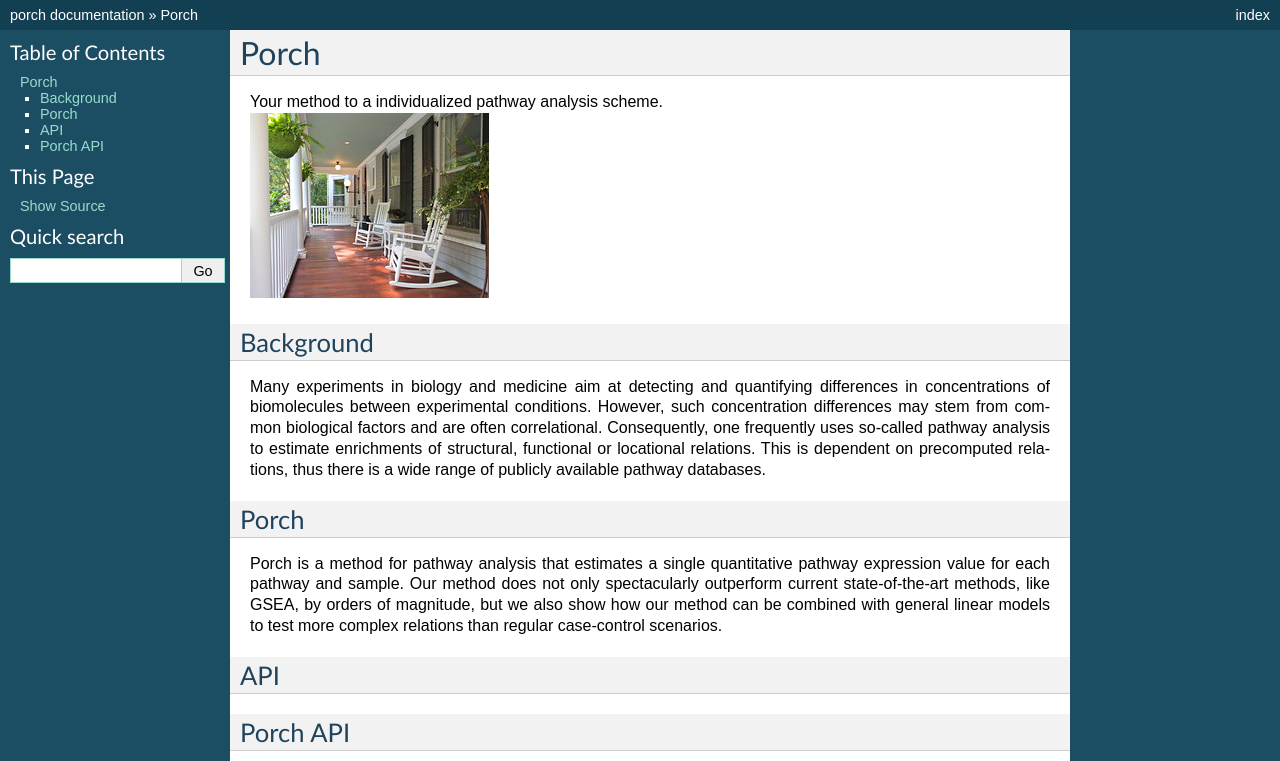
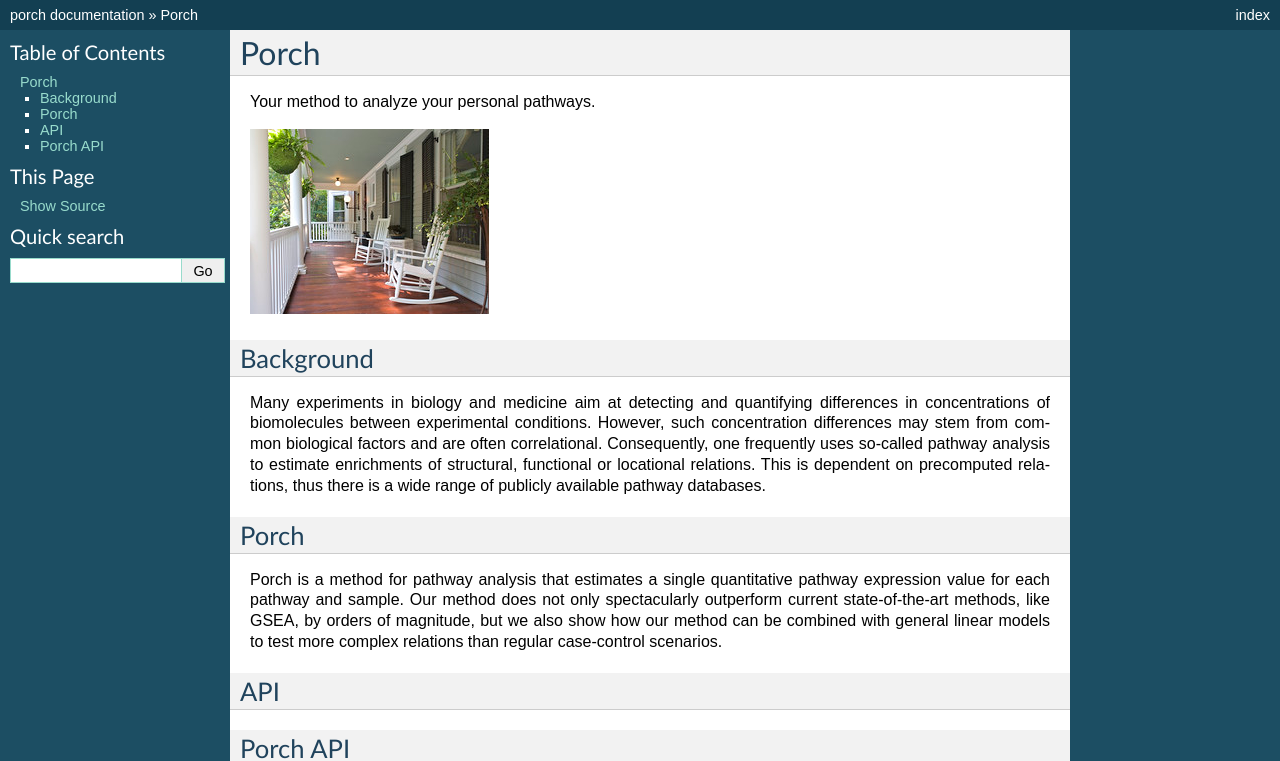
Before and after one commit to statisticalbiotechnology/porch, a Sphinx documentation site: the page built from docs/index.md, in a window 1280 px wide. Shown: the top 761 px of the page. Built offline with Sphinx 7.4.7, drawn with Linux system fonts in a browser that asks for light colours; grey boxes are pictures that could not be loaded.

Commit message:
Photo right?

```diff
--- a/docs/index.md
+++ b/docs/index.md
@@ -1,5 +1,6 @@
 # Porch
-Your method to a individualized pathway analysis scheme.
+Your method to analyze your personal pathways.
+
 ![porch](img/porch.jpg "Photo (c) [Sonja Lovas](https://www.flickr.com/photos/sonjalovas/4038233322)")
 
 ## Background
```
